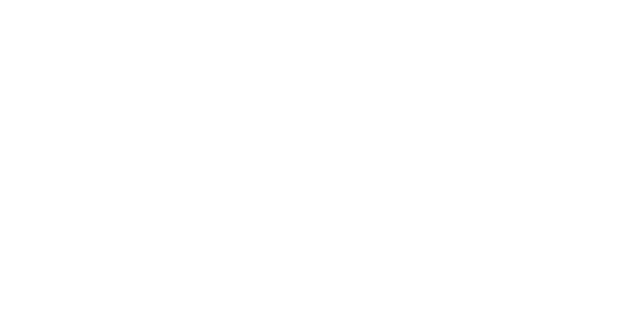
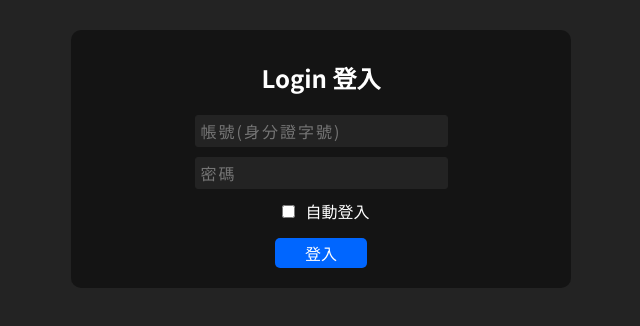
Before and after one commit to TakeUFlab/md-web, a Vue app: page /login in a window 1280 px wide. Shown: the top 326 px of the page, without its empty margins (319-959 px from the left). Built offline with nearby package versions, Linux system fonts and the light colour scheme.

Commit message:
feat: login form

```diff
--- a/src/pages/auth/auth.vue
+++ b/src/pages/auth/auth.vue
@@ -1,10 +1,68 @@
-<script lang="ts" setup>
-// import { useRoute } from "vue-router";
-// const route = useRoute();
-// const queries = route.query;
-</script>
+<script lang="ts" setup></script>
 <template>
   <div class="auth">
-    <div class="login"></div>
+    <div class="login">
+      <h2>Login 登入</h2>
+      <input type="text" placeholder="帳號(身分證字號)" />
+      <input type="password" placeholder="密碼" />
+      <div>
+        <input type="checkbox" id="remember" />
+        <label for="remember">自動登入</label>
+      </div>
+      <button>登入</button>
+    </div>
   </div>
 </template>
+
+<style lang="scss" scoped>
+.auth {
+  width: 100vw;
+  .login {
+    margin: 30px auto;
+    width: 500px;
+    padding: 10px;
+    display: flex;
+    flex-direction: column;
+    align-items: center;
+    background-color: #141414;
+    border-radius: 10px;
+    color: #fff;
+    h2 {
+      margin: 20px 10px;
+    }
+
+    input {
+      margin: 0 10px 10px 10px;
+      background-color: #232323;
+      border: 1px solid #232323;
+      border-radius: 3px;
+      padding: 3px 5px;
+      font-size: 1rem;
+      outline: none;
+      color: #ececec;
+      transition: 0.2s;
+      letter-spacing: 2px;
+      &:focus {
+        border: 1px solid #0066ff;
+      }
+    }
+
+    label {
+      font-weight: 100;
+    }
+
+    button {
+      margin: 10px 0;
+      padding: 3px 30px;
+      border: none;
+      background-color: #0066ff;
+      border-radius: 5px;
+      color: #fff;
+      outline: none;
+      font-size: 1rem;
+      font-weight: 300;
+      cursor: pointer;
+    }
+  }
+}
+</style>
--- a/src/pages/home/index.vue
+++ b/src/pages/home/index.vue
@@ -28,7 +28,7 @@
     <h1>New MD</h1>
     <h2>拯救明道學生的課表系統</h2>
     <div class="logins">
-      <router-link to="/login">首次登入</router-link>
+      <router-link to="/login?first=true">首次登入</router-link>
       <router-link to="/login">登入</router-link>
     </div>
   </div>
--- a/src/scss/global.scss
+++ b/src/scss/global.scss
@@ -9,6 +9,7 @@
   overflow-x: hidden;
   -ms-overflow-style: none; /* for Internet Explorer, Edge */
   scrollbar-width: none; /* for Firefox */
+  background-color: #232323;
 }
 body::-webkit-scrollbar {
   display: none; /* for Chrome, Safari, and Opera */
```
